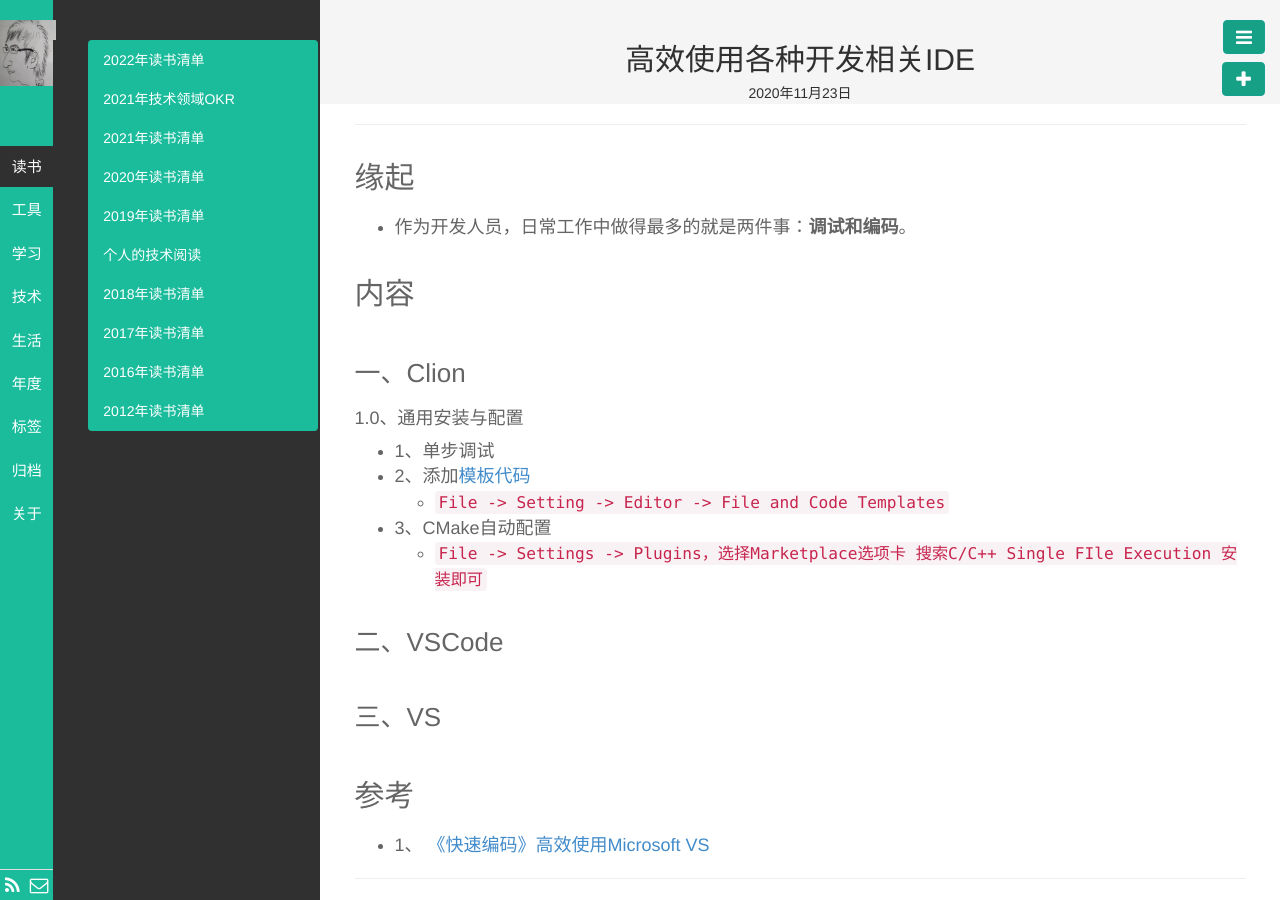
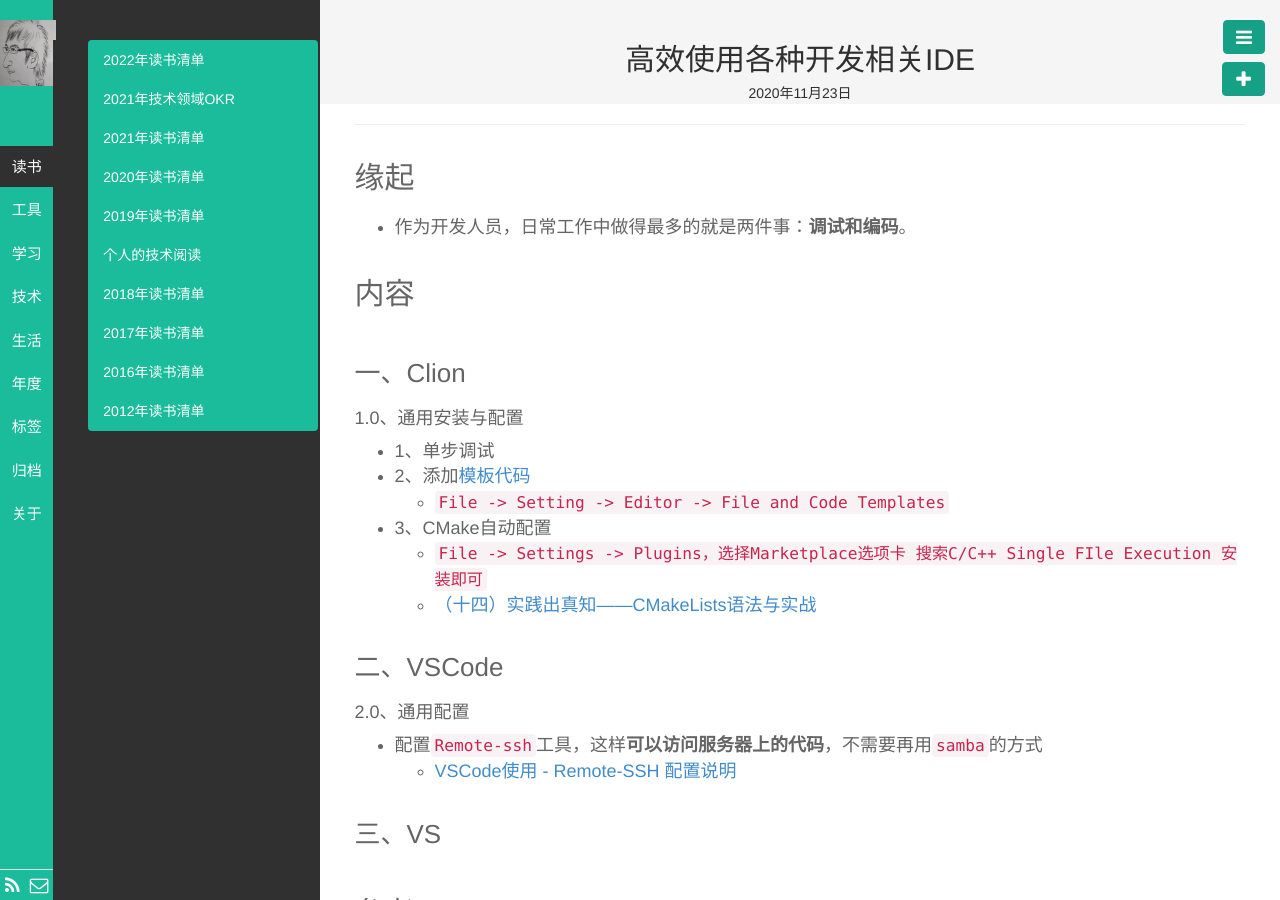
Before and after one commit to wolflion/blog, a Jekyll site: the page built from _posts/工具/2020-11-23-Development-need-more-IDE.md, in a window 1280 px wide. Built offline with Jekyll 4.4.1, drawn with Linux system fonts in a browser that asks for light colours.

Commit message:
Update 2020-11-23-Development-need-more-IDE.md

```diff
--- a/_posts/工具/2020-11-23-Development-need-more-IDE.md
+++ b/_posts/工具/2020-11-23-Development-need-more-IDE.md
@@ -21,8 +21,14 @@ description:
 + 3、CMake自动配置
   + `File -> Settings -> Plugins，选择Marketplace选项卡
     搜索C/C++ Single FIle Execution 安装即可`
+  + [（十四）实践出真知——CMakeLists语法与实战](https://zhuanlan.zhihu.com/p/406559772)
 
 ### 二、VSCode
+
+#### 2.0、通用配置
+
++ 配置`Remote-ssh`工具，这样**可以访问服务器上的代码**，不需要再用`samba`的方式
+  + [VSCode使用 - Remote-SSH 配置说明](https://blog.csdn.net/jackailson/article/details/125341008)
 
 ### 三、VS
 
```
